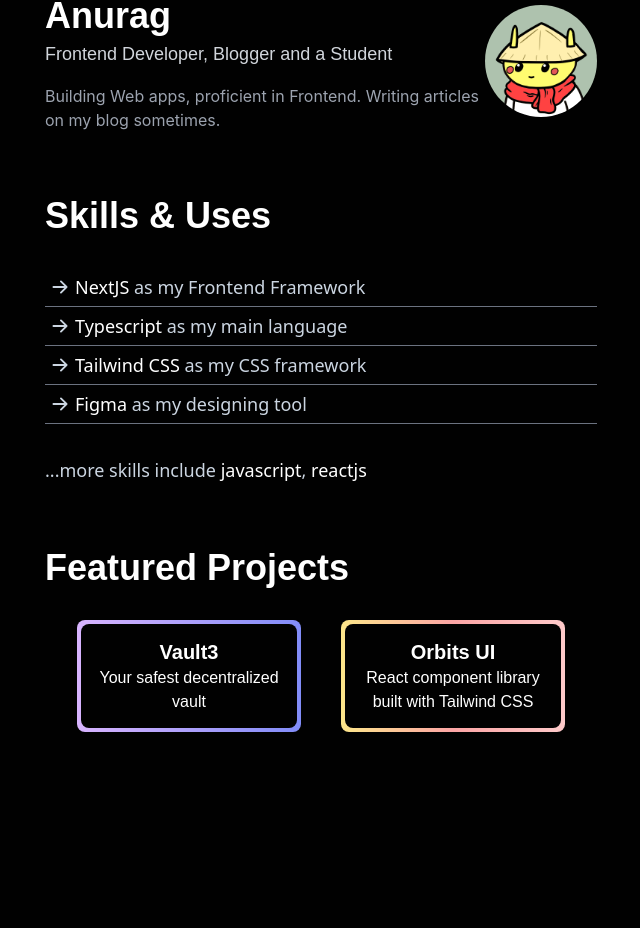
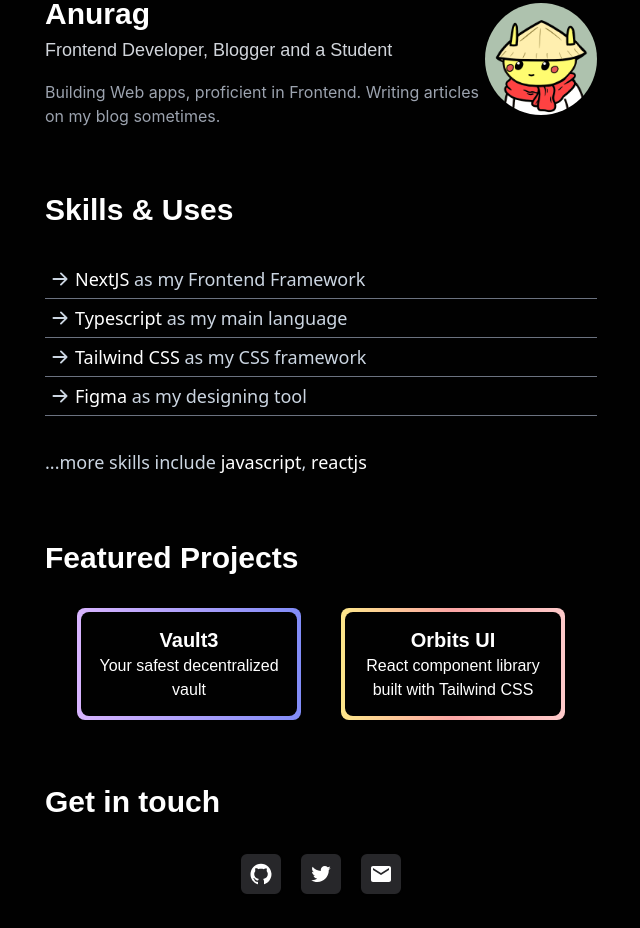
Before and after one commit to anuraglol/portfolio, a Next.js app: page / in a window 1280 px wide. Shown: the part 144-1072 px from the top of the page, without its empty margins (319-959 px from the left). Before the commit the page ends 940 px from the top, so only its background shows below. Built offline with nearby package versions, Linux system fonts and the light colour scheme; no server answers.

Commit message:
feat: first version

```diff
--- a/components/About/About.component.tsx
+++ b/components/About/About.component.tsx
@@ -4,7 +4,7 @@ const About = () => {
   return (
     <div className="my-8 font-inter px-3 flex flex-row items-center justify-between">
       <div>
-        <p className="text-4xl font-lexend text-white font-bold">Anurag</p>
+        <p className="text-3xl font-lexend text-white font-bold">Anurag</p>
         <p className="text-lg font-medium text-gray-300 font-poppins mt-1">
           Frontend Developer, Blogger and a Student
         </p>
--- /dev/null
+++ b/components/Contact/Contact.component.tsx
@@ -0,0 +1,28 @@
+import { VscGithubAlt } from "react-icons/vsc";
+
+import { AiOutlineTwitter, AiOutlineGithub } from "react-icons/ai";
+import { MdEmail } from "react-icons/md"
+
+const Contact = () => {
+  return (
+    <div className="px-3">
+      <p className="text-3xl font-lexend text-white font-bold">Get in touch</p>
+
+      <div className="my-8 flex flex-row gap-x-4 justify-center">
+        <button className="text-white text-2xl p-2 rounded-lg bg-zinc-800 border-2 border-primary hover:border-white">
+          <AiOutlineGithub />
+        </button>
+
+        <button className="text-white text-2xl p-2 rounded-lg bg-zinc-800 border-2 border-primary hover:border-white">
+          <AiOutlineTwitter />
+        </button>
+
+        <button className="text-white text-2xl p-2 rounded-lg bg-zinc-800 border-2 border-primary hover:border-white">
+          <MdEmail />
+        </button>
+      </div>
+    </div>
+  );
+};
+
+export default Contact;
--- a/components/Contact/Contact.tsx
+++ /dev/null
@@ -1,48 +0,0 @@
-import Image from "next/image";
-import Link from "next/link";
-
-import { AiFillGithub, AiOutlineTwitter } from "react-icons/ai";
-import { SiHashnode } from "react-icons/si";
-import { BsSpotify } from 'react-icons/bs'
-
-const Tile = ({ children, url }) => {
-  return (
-    <Link href={url} passHref>
-      <a
-        className="p-2 rounded-md bg-slate-200 hover:bg-slate-300 duration-100 grid place-items-center"
-        target="blank"
-        aria-label="social-icon"
-      >
-        {children}
-      </a>
-    </Link>
-  );
-};
-
-const Contact = () => {
-  return (
-    <div className="min-w-screen px-8 py-2 flex flex-col justify-center font-inter font-medium"
-    id="contact">
-      <p className="text-center text-3xl font-mono font-semibold text-purple-600">
-        contact
-      </p>
-      <Image src="/assests/Frame.svg" height="330" width="330" alt="contact" />
-      <div className="w-full text-xl flex flex-row gap-8 justify-center">
-        <Tile url="https://github.com/kr-anurag">
-          <AiFillGithub size={35} />
-        </Tile>
-        <Tile url="https://twitter.com/kr_anurag_">
-          <AiOutlineTwitter size={35} />
-        </Tile>
-        <Tile url="https://blog.anurag.tech">
-          <SiHashnode size={33} />
-        </Tile>
-        <Tile url="https://open.spotify.com/user/31l2fev6wn2mtzclbpvzxis3x77q">
-          <BsSpotify size={33} />
-        </Tile>
-      </div>
-    </div>
-  );
-};
-
-export default Contact;
--- a/components/Projects/Projects.component.tsx
+++ b/components/Projects/Projects.component.tsx
@@ -5,7 +5,7 @@ import ProjectCard from "./Project.card";
 const Projects: React.FC = () => {
   return (
     <div className="px-3 my-16">
-      <p className="text-4xl font-lexend text-white font-bold">
+      <p className="text-3xl font-lexend text-white font-bold">
         Featured Projects
       </p>
       <div className="flex flex-row justify-center gap-10 my-8">
--- a/components/Skills/Skills.component.tsx
+++ b/components/Skills/Skills.component.tsx
@@ -5,7 +5,7 @@ import { BsArrowRightShort } from "react-icons/bs";
 const Skills = () => {
   return (
     <div className="px-3 my-16 text-white">
-      <p className="text-4xl font-lexend text-white font-bold">Skills & Uses</p>
+      <p className="text-3xl font-lexend text-white font-bold">Skills & Uses</p>
 
       <div className="flex flex-col my-8 font-medium">
         <p className="text-lg text-slate-300 py-1 border-b-[0.1px] border-gray-500 flex flex-row items-center">
--- a/components/index.ts
+++ b/components/index.ts
@@ -2,5 +2,5 @@ export { default as Header } from "./Header/Header.component";
 export { default as About } from "./About/About.component";
 export { default as Skills } from "./Skills/Skills.component";
 export { default as Projects } from "./Projects/Projects.component";
-export { default as Contact } from "./Contact/Contact";
+export { default as Contact } from "./Contact/Contact.component";
 export { default as Footer } from "./Footer/Footer";
--- a/pages/index.tsx
+++ b/pages/index.tsx
@@ -1,6 +1,6 @@
 import type { NextPage } from "next";
 
-import { Header, About, Projects, Skills } from "../components";
+import { Header, About, Projects, Skills, Contact } from "../components";
 
 const Home: NextPage = () => {
   return (
@@ -9,6 +9,7 @@ const Home: NextPage = () => {
       <About />
       <Skills />
       <Projects />
+      <Contact />
     </div>
   );
 };
```
